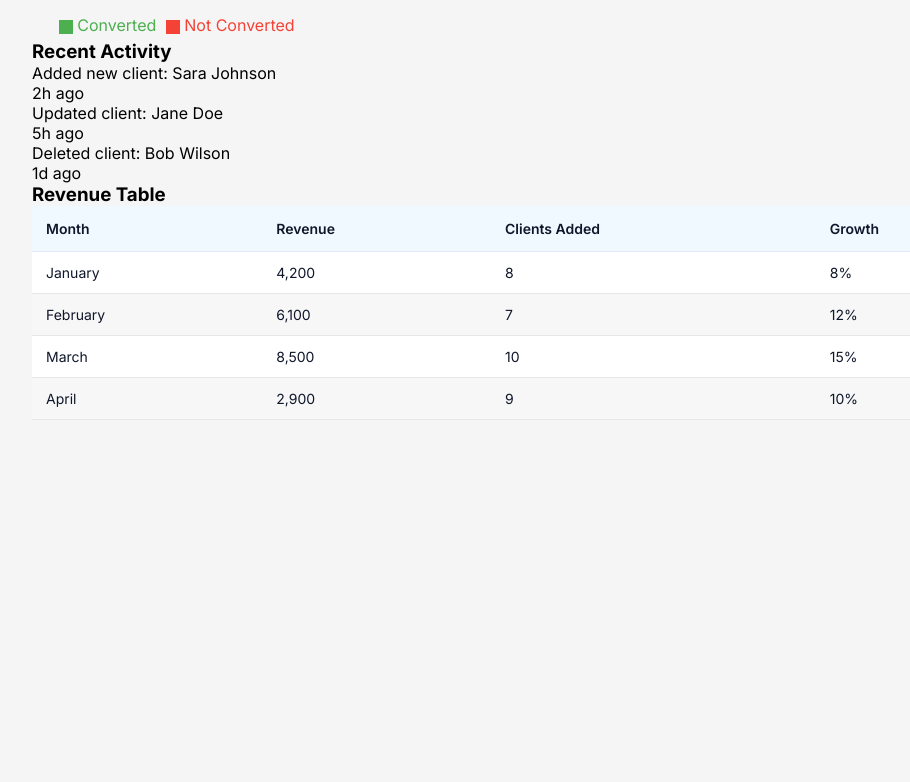
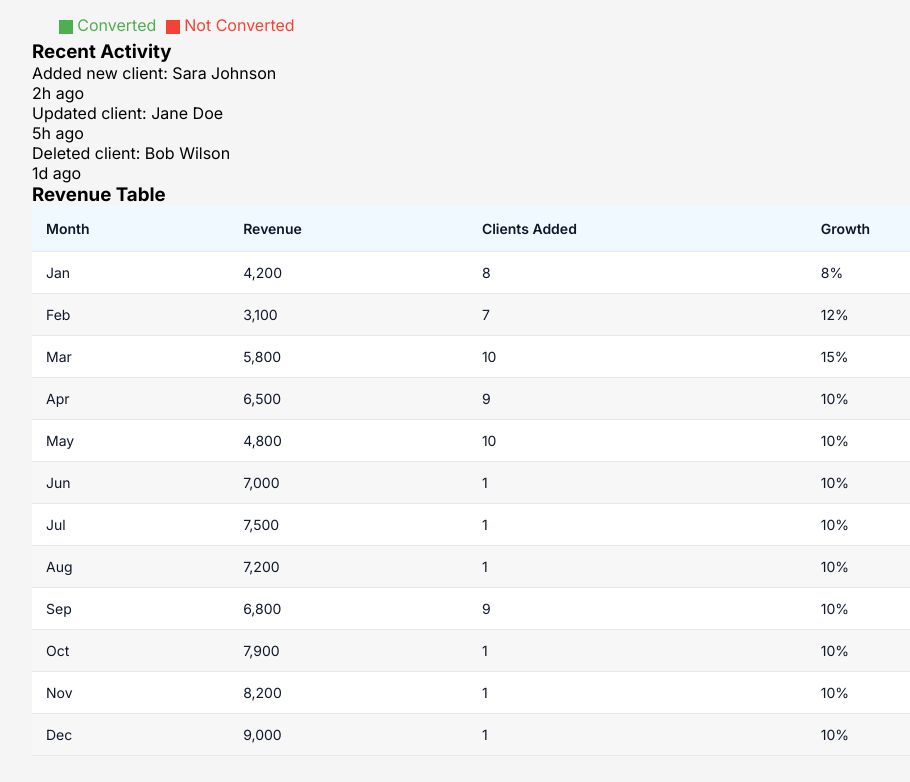
Before and after one commit to FixedBits/client-dashboard, a React (Vite) app: page / in a window 1280 px wide. Shown: the part 864-1646 px from the top of the page, without its empty margins (224-1134 px from the left). Before the commit the page ends 1320 px from the top, so only its background shows below. Built offline with nearby package versions, Linux system fonts and the light colour scheme.

Commit message:
Add full 12 months to revenueTable array inside dashboardData object
Added 12 months to the array to show complete yearly data and matched the revenue & clientsAdded values to resemble the data in reportsData.js for consistency.

```diff
--- a/src/data/dashboardData.js
+++ b/src/data/dashboardData.js
@@ -8,7 +8,7 @@ export const dashboardData = {
 
   monthlyPerformance: {
     label: "Monthly Performance",
-    values: [4200, 6100, 8500, 2900],
+    values: [4200, 3100, 5800, 6500],
   },
 
   conversionRate: {
@@ -23,9 +23,17 @@ export const dashboardData = {
   ],
 
   revenueTable: [
-    { month: "January", revenue: 4200, clientsAdded: 8, growth: "8%" },
-    { month: "February", revenue: 6100, clientsAdded: 7, growth: "12%" },
-    { month: "March", revenue: 8500, clientsAdded: 10, growth: "15%" },
-    { month: "April", revenue: 2900, clientsAdded: 9, growth: "10%" },
+    { month: "Jan", revenue: 4200, clientsAdded: 8, growth: "8%" },
+    { month: "Feb", revenue: 3100, clientsAdded: 7, growth: "12%" },
+    { month: "Mar", revenue: 5800, clientsAdded: 10, growth: "15%" },
+    { month: "Apr", revenue: 6500, clientsAdded: 9, growth: "10%" },
+    { month: "May", revenue: 4800, clientsAdded: 10, growth: "10%" },
+    { month: "Jun", revenue: 7000, clientsAdded: 1, growth: "10%" },
+    { month: "Jul", revenue: 7500, clientsAdded: 1, growth: "10%" },
+    { month: "Aug", revenue: 7200, clientsAdded: 1, growth: "10%" },
+    { month: "Sep", revenue: 6800, clientsAdded: 9, growth: "10%" },
+    { month: "Oct", revenue: 7900, clientsAdded: 1, growth: "10%" },
+    { month: "Nov", revenue: 8200, clientsAdded: 1, growth: "10%" },
+    { month: "Dec", revenue: 9000, clientsAdded: 1, growth: "10%" },
   ],
 };
```
